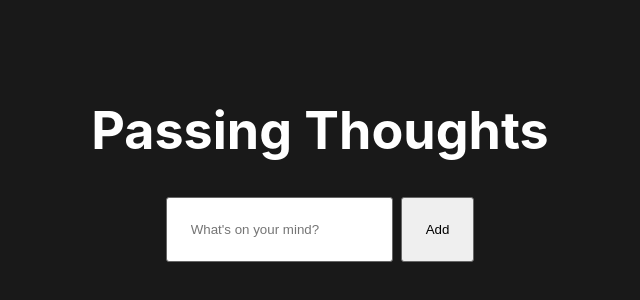
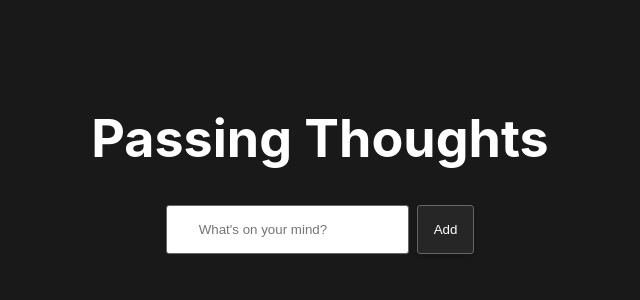
Before and after one commit to wingsown/passing-thoughts, a React (Create React App) app: page / in a window 1280 px wide. Shown: the part 224-524 px from the top of the page, without its empty margins (320-960 px from the left). Built offline with nearby package versions, Linux system fonts and the light colour scheme; the HTML template or start-up script is replaced by a standard one.

Commit message:
Button styling

```diff
--- a/src/App.css
+++ b/src/App.css
@@ -16,7 +16,7 @@
 }
 
 .AddThoughtForm input {
-  padding: 1.5rem;
+  padding: 1rem 2rem;
   border: 1px solid #666;
   border-radius: 3px;
 }
@@ -24,6 +24,14 @@
 .AddThoughtForm input[type='text'] {
   flex-grow: 1;
   margin-right: 0.5rem;
+}
+
+.AddThoughtForm input[type='submit'] {
+  cursor: pointer;
+  background-color: #262626;
+  color: #fff;
+  box-shadow: 0 2px 4px rgba(0, 0, 0, .20);
+  padding: 1rem;
 }
 
 .thoughts {
```
